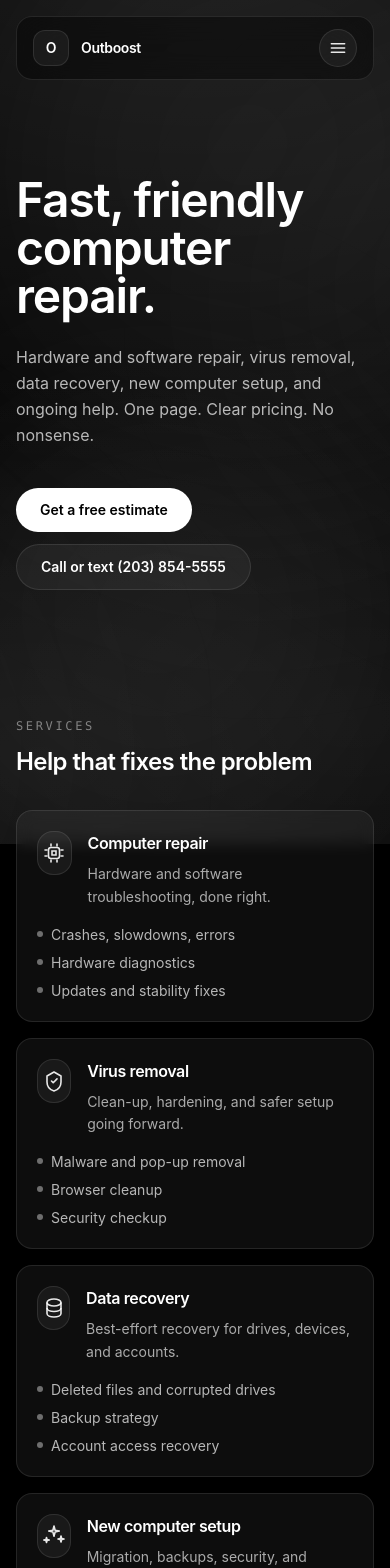
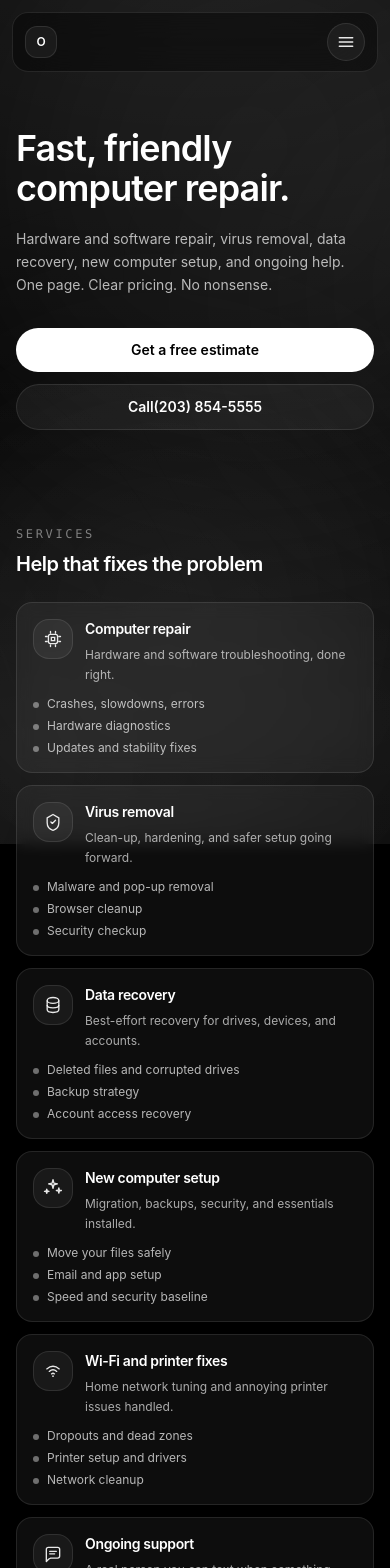
Before and after one commit to nostrland/outboost, a React (Vite) app: page / in a window 390 px wide. Shown: the top 1568 px of the page. Built offline with nearby package versions, Linux system fonts and the light colour scheme.

Commit message:
Enhance layout and typography for improved readability and spacing across components; implement mobile-specific CSS adjustments for better performance on smaller screens.

```diff
--- a/src/App.tsx
+++ b/src/App.tsx
@@ -17,11 +17,11 @@ function Section({
   children: React.ReactNode;
 }) {
   return (
-    <section id={id} className="scroll-mt-28 py-16 sm:py-20">
-      <div className="mx-auto max-w-6xl px-4">
-        <div className="mb-8">
+    <section id={id} className="scroll-mt-28 py-12 sm:py-16 md:py-20">
+      <div className="mx-auto max-w-6xl px-4 sm:px-6">
+        <div className="mb-6 sm:mb-8">
           <div className="font-mono text-xs tracking-[0.22em] text-white/45">{eyebrow}</div>
-          <h2 className="mt-3 text-2xl font-semibold tracking-tight text-white sm:text-3xl">
+          <h2 className="mt-2 text-xl font-semibold tracking-tight text-white sm:mt-3 sm:text-2xl md:text-3xl">
             {title}
           </h2>
         </div>
@@ -185,18 +185,18 @@ function ServiceCard({
   bullets: string[];
 }) {
   return (
-    <div className="sheen group rounded-2xl border border-white/10 bg-white/5 p-5 backdrop-blur transition hover:-translate-y-0.5 hover:bg-white/7">
-      <div className="flex items-start gap-4">
-        <div className="grid h-11 w-11 place-items-center rounded-2xl border border-white/10 bg-white/5 text-white/90">
-          <Icon className="h-6 w-6" />
+    <div className="sheen group rounded-2xl border border-white/10 bg-white/5 p-4 backdrop-blur transition hover:-translate-y-0.5 hover:bg-white/7 sm:p-5">
+      <div className="flex items-start gap-3 sm:gap-4">
+        <div className="grid h-10 w-10 shrink-0 place-items-center rounded-2xl border border-white/10 bg-white/5 text-white/90 sm:h-11 sm:w-11">
+          <Icon className="h-5 w-5 sm:h-6 sm:w-6" />
         </div>
-        <div>
-          <div className="text-base font-semibold tracking-tight">{title}</div>
-          <div className="mt-2 text-sm leading-relaxed text-white/65">{description}</div>
+        <div className="min-w-0 flex-1">
+          <div className="text-sm font-semibold tracking-tight sm:text-base">{title}</div>
+          <div className="mt-1.5 text-xs leading-relaxed text-white/65 sm:mt-2 sm:text-sm">{description}</div>
         </div>
       </div>
 
-      <ul className="mt-4 space-y-2 text-sm text-white/70">
+      <ul className="mt-3 space-y-1.5 text-xs text-white/70 sm:mt-4 sm:space-y-2 sm:text-sm">
         {bullets.map((b) => (
           <li key={b} className="flex gap-2">
             <span className="mt-[6px] h-1.5 w-1.5 shrink-0 rounded-full bg-white/40" />
@@ -216,23 +216,23 @@ export default function App() {
       <div className="relative">
         <Nav />
 
-        <main className="pt-28">
+        <main className="pt-20 sm:pt-24 md:pt-28">
           {/* Hero */}
-          <section className="py-16 sm:py-20">
-            <div className="mx-auto max-w-6xl px-4">
+          <section className="py-12 sm:py-16 md:py-20">
+            <div className="mx-auto max-w-6xl px-4 sm:px-6">
               <div className="max-w-3xl">
-                <h1 className="text-5xl font-semibold tracking-tight text-white sm:text-7xl">
+                <h1 className="text-4xl font-semibold tracking-tight text-white sm:text-5xl md:text-6xl lg:text-7xl">
                   Fast, friendly
                   <br />
                   computer repair.
                 </h1>
 
-                <p className="mt-6 max-w-2xl text-base leading-relaxed text-white/70 sm:text-lg">
+                <p className="mt-5 max-w-2xl text-sm leading-relaxed text-white/70 sm:mt-6 sm:text-base md:text-lg">
                   Hardware and software repair, virus removal, data recovery, new computer setup,
                   and ongoing help. One page. Clear pricing. No nonsense.
                 </p>
 
-                <div className="mt-10 flex flex-wrap gap-3">
+                <div className="mt-8 flex flex-col gap-3 sm:mt-10 sm:flex-row sm:flex-wrap">
                   <a
                     href="#contact"
                     className="sheen inline-flex items-center justify-center rounded-full bg-white px-6 py-3 text-sm font-semibold text-black transition hover:bg-white/90"
@@ -244,7 +244,9 @@ export default function App() {
                     href={`tel:${PHONE_TEL}`}
                     className="sheen inline-flex items-center justify-center rounded-full border border-white/10 bg-white/5 px-6 py-3 text-sm font-semibold text-white transition hover:bg-white/10"
                   >
-                    Call or text {PHONE_DISPLAY}
+                    <span className="hidden sm:inline">Call or text </span>
+                    <span className="sm:hidden">Call </span>
+                    {PHONE_DISPLAY}
                   </a>
                 </div>
               </div>
@@ -253,7 +255,7 @@ export default function App() {
 
           {/* Services */}
           <Section id="services" eyebrow="SERVICES" title="Help that fixes the problem">
-            <div className="grid gap-4 sm:grid-cols-2 lg:grid-cols-3">
+            <div className="grid gap-3 sm:gap-4 sm:grid-cols-2 lg:grid-cols-3">
               <ServiceCard
                 title="Computer repair"
                 description="Hardware and software troubleshooting, done right."
@@ -295,16 +297,16 @@ export default function App() {
 
           {/* How it works */}
           <Section id="how-it-works" eyebrow="PROCESS" title="Simple, transparent steps">
-            <div className="grid gap-4 lg:grid-cols-3">
+            <div className="grid gap-3 sm:gap-4 md:grid-cols-2 lg:grid-cols-3">
               {[
                 { n: "01", t: "Describe the issue", d: "Text or call with symptoms and device details." },
-                { n: "02", t: "Get a clear estimate", d: "You’ll know cost and timing before work begins." },
+                { n: "02", t: "Get a clear estimate", d: "You'll know cost and timing before work begins." },
                 { n: "03", t: "Repair and verify", d: "Fix, test, and explain what changed in plain English." },
               ].map((s) => (
-                <div key={s.n} className="sheen rounded-2xl border border-white/10 bg-white/5 p-5">
+                <div key={s.n} className="sheen rounded-2xl border border-white/10 bg-white/5 p-4 sm:p-5">
                   <div className="font-mono text-xs tracking-[0.22em] text-white/45">{s.n}</div>
-                  <div className="mt-3 text-base font-semibold tracking-tight">{s.t}</div>
-                  <div className="mt-2 text-sm leading-relaxed text-white/65">{s.d}</div>
+                  <div className="mt-2 text-sm font-semibold tracking-tight sm:mt-3 sm:text-base">{s.t}</div>
+                  <div className="mt-1.5 text-xs leading-relaxed text-white/65 sm:mt-2 sm:text-sm">{s.d}</div>
                 </div>
               ))}
             </div>
@@ -312,17 +314,17 @@ export default function App() {
 
           {/* FAQ */}
           <Section id="faq" eyebrow="FAQ" title="Common questions">
-            <div className="space-y-3">
+            <div className="space-y-2.5 sm:space-y-3">
               {[
                 { q: "Do you work on Macs and PCs?", a: "Yes. Laptops, desktops, and common accessories." },
-                { q: "Do you offer remote help?", a: "Yes, when it’s safe and appropriate for the issue." },
-                { q: "Do you do data recovery?", a: "Yes. We’ll tell you the realistic chances up front." },
+                { q: "Do you offer remote help?", a: "Yes, when it's safe and appropriate for the issue." },
+                { q: "Do you do data recovery?", a: "Yes. We'll tell you the realistic chances up front." },
               ].map((f) => (
-                <details key={f.q} className="sheen rounded-2xl border border-white/10 bg-white/5 p-5">
-                  <summary className="cursor-pointer list-none text-sm font-semibold text-white/90">
+                <details key={f.q} className="sheen rounded-2xl border border-white/10 bg-white/5 p-4 sm:p-5">
+                  <summary className="cursor-pointer list-none text-xs font-semibold text-white/90 sm:text-sm">
                     {f.q}
                   </summary>
-                  <p className="mt-3 text-sm leading-relaxed text-white/65">{f.a}</p>
+                  <p className="mt-2 text-xs leading-relaxed text-white/65 sm:mt-3 sm:text-sm">{f.a}</p>
                 </details>
               ))}
             </div>
@@ -330,8 +332,8 @@ export default function App() {
 
           {/* Contact */}
           <Section id="contact" eyebrow="CONTACT" title="Get help today">
-            <div className="rounded-2xl border border-white/10 bg-white/5 p-6">
-              <p className="text-sm leading-relaxed text-white/70">
+            <div className="rounded-2xl border border-white/10 bg-white/5 p-4 sm:p-6">
+              <p className="text-xs leading-relaxed text-white/70 sm:text-sm">
                 Call or text{" "}
                 <a
                   className="font-semibold text-white underline underline-offset-4"
@@ -342,7 +344,7 @@ export default function App() {
                 for a quick estimate.
               </p>
 
-              <div className="mt-6 flex flex-wrap gap-3">
+              <div className="mt-5 flex flex-col gap-3 sm:mt-6 sm:flex-row sm:flex-wrap">
                 <a
                   href={`tel:${PHONE_TEL}`}
                   className="sheen inline-flex items-center justify-center rounded-full bg-white px-6 py-3 text-sm font-semibold text-black transition hover:bg-white/90"
@@ -359,7 +361,7 @@ export default function App() {
               </div>
             </div>
 
-            <footer className="mt-10 pb-10 text-xs text-white/45">
+            <footer className="mt-8 pb-8 text-xs text-white/45 sm:mt-10 sm:pb-10">
               © {new Date().getFullYear()} Outboost. All rights reserved.
             </footer>
           </Section>
--- a/src/components/Nav.tsx
+++ b/src/components/Nav.tsx
@@ -53,21 +53,21 @@ export default function Nav() {
 
   return (
     <header className="fixed left-0 right-0 top-0 z-50">
-      <div className="mx-auto max-w-6xl px-4">
-        <nav className="mt-4 flex items-center justify-between rounded-2xl border border-white/10 bg-black/40 px-4 py-3 backdrop-blur-xl">
+      <div className="mx-auto max-w-6xl px-3 sm:px-4">
+        <nav className="mt-3 flex items-center justify-between rounded-2xl border border-white/10 bg-black/40 px-3 py-2.5 backdrop-blur-xl sm:mt-4 sm:px-4 sm:py-3">
           <a
             href="#"
-            className="flex items-center gap-3 text-sm font-semibold tracking-tight"
+            className="flex items-center gap-2 text-xs font-semibold tracking-tight sm:gap-3 sm:text-sm"
             onClick={close}
           >
-            <span className="grid h-9 w-9 place-items-center rounded-xl border border-white/10 bg-white/5">
+            <span className="grid h-8 w-8 place-items-center rounded-xl border border-white/10 bg-white/5 sm:h-9 sm:w-9">
               O
             </span>
-            <span>Outboost</span>
+            <span className="hidden sm:inline">Outboost</span>
           </a>
 
           {/* Desktop links */}
-          <div className="hidden items-center gap-8 text-sm text-white/70 md:flex">
+          <div className="hidden items-center gap-6 text-sm text-white/70 md:flex lg:gap-8">
             {links.map((l) => (
               <a key={l.href} href={l.href} className="transition hover:text-white">
                 {l.label}
@@ -75,20 +75,21 @@ export default function Nav() {
             ))}
           </div>
 
-          <div className="flex items-center gap-3">
+          <div className="flex items-center gap-2 sm:gap-3">
             {/* Desktop call to action */}
             <a
               href={`tel:${PHONE_TEL}`}
-              className="sheen hidden rounded-full border border-white/10 bg-white/5 px-4 py-2 text-sm font-medium text-white/90 transition hover:bg-white/10 md:inline-flex"
+              className="sheen hidden rounded-full border border-white/10 bg-white/5 px-3 py-1.5 text-xs font-medium text-white/90 transition hover:bg-white/10 lg:inline-flex lg:px-4 lg:py-2 lg:text-sm"
             >
-              Call or text {PHONE_DISPLAY}
+              <span className="hidden 2xl:inline">Call or text </span>
+              {PHONE_DISPLAY}
             </a>
 
             <a
               href="#contact"
-              className="sheen hidden rounded-full bg-white px-4 py-2 text-sm font-semibold text-black transition hover:bg-white/90 md:inline-flex"
+              className="sheen hidden rounded-full bg-white px-3 py-1.5 text-xs font-semibold text-black transition hover:bg-white/90 lg:inline-flex lg:px-4 lg:py-2 lg:text-sm"
             >
-              Get a free estimate
+              Get estimate
             </a>
 
             {/* Mobile menu button */}
@@ -115,21 +116,21 @@ export default function Nav() {
               onClick={close}
             />
 
-            <div className="relative z-50 mt-3 rounded-2xl border border-white/10 bg-black/60 p-4 backdrop-blur-xl">
-              <div className="space-y-2">
+            <div className="relative z-50 mt-2 rounded-2xl border border-white/10 bg-black/60 p-3 backdrop-blur-xl sm:mt-3 sm:p-4">
+              <div className="space-y-1.5 sm:space-y-2">
                 {links.map((l) => (
                   <a
                     key={l.href}
                     href={l.href}
                     onClick={close}
-                    className="block rounded-xl border border-white/10 bg-white/5 px-4 py-3 text-sm font-semibold text-white/90 transition hover:bg-white/10"
+                    className="block rounded-xl border border-white/10 bg-white/5 px-3 py-2.5 text-sm font-semibold text-white/90 transition hover:bg-white/10 sm:px-4 sm:py-3"
                   >
                     {l.label}
                   </a>
                 ))}
               </div>
 
-              <div className="mt-4 grid gap-2">
+              <div className="mt-3 grid gap-2 sm:mt-4">
                 <a
                   href={`tel:${PHONE_TEL}`}
                   onClick={close}
--- a/src/index.css
+++ b/src/index.css
@@ -59,3 +59,17 @@ body {
   -webkit-font-smoothing: antialiased;
   -moz-osx-font-smoothing: grayscale;
 }
+
+/* Mobile-specific improvements */
+@media (max-width: 640px) {
+  /* Prevent text size adjustment on iOS */
+  html {
+    -webkit-text-size-adjust: 100%;
+    text-size-adjust: 100%;
+  }
+
+  /* Better scrolling on mobile */
+  body {
+    -webkit-overflow-scrolling: touch;
+  }
+}
```
